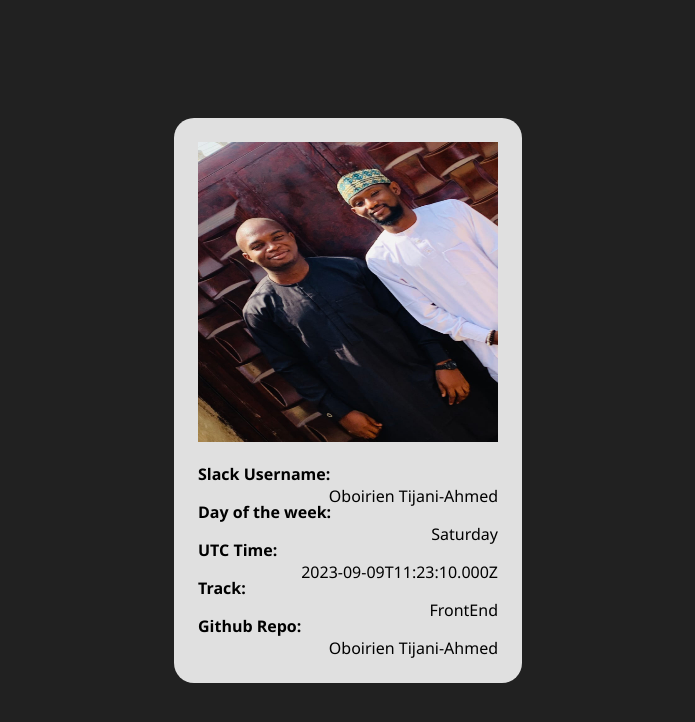
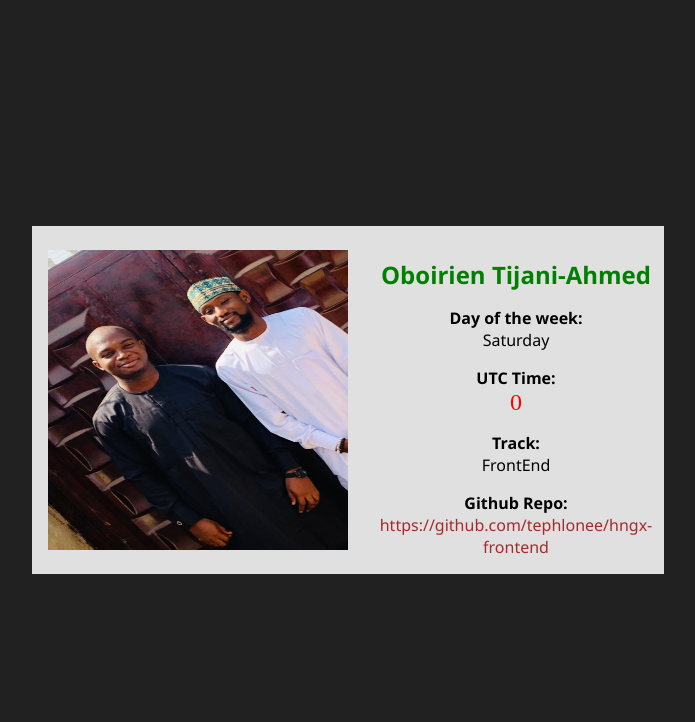
Before and after one commit to tephlonee/hngx-frontend, a plain HTML site: page task1/index.html in a window 1280 px wide. Shown: the whole page, without its empty margins (292-987 px from the left). Drawn offline with Linux system fonts and the light colour scheme.

Commit message:
Second Commit

```diff
--- a/task1/index.html
+++ b/task1/index.html
@@ -10,14 +10,14 @@
     <body>
         <div class="container">
             <div class="img-container">
-                <img data-testid="slackDisplayImage" src = "dp.jpeg"/>
+                <img data-testid="slackDisplayImage" alt="Oboirien Tijani-Ahmed" src = "dp.jpeg"/>
             </div>
             <div class="details">
-                <p > <span class="label"> Slack Username:  </span> <span data-testid="slackUserName" class="label-value"> Oboirien Tijani-Ahmed </span> </p>
+                <p ><span data-testid="slackUserName" class="label-value"> Oboirien Tijani-Ahmed </span> </p>
                 <p > <span class="label"> Day of the week:  </span> <span data-testid="currentDayOfTheWeek" class="label-value"> Oboirien Tijani-Ahmed </span> </p>
                 <p > <span class="label"> UTC Time:  </span> <span data-testid="currentUTCTime" class="label-value"> Oboirien Tijani-Ahmed </span> </p>
                 <p > <span class="label"> Track: </span> <span data-testid="myTrack" class="label-value"> FrontEnd </span> </p>
-                <p > <span class="label"> Github Repo: </span> <span data-testid="currentDayOfTheWeek" class="label-value"> Oboirien Tijani-Ahmed </span> </p>
+                <p > <span class="label"> Github Repo: </span> <a href="https://github.com/tephlonee/hngx-frontend" data-testid="githubURL" class="label-value"> https://github.com/tephlonee/hngx-frontend </a> </p>
             </div>
         </div>
 
--- a/task1/main.css
+++ b/task1/main.css
@@ -19,6 +19,21 @@ body{
 
 }
 
+a{
+    text-decoration: none;
+}
+
+a:hover {
+    text-decoration: underline;
+}
+
+.container{
+    display: flex;
+    gap: 3%;
+    padding: 1rem;
+    background: rgba(255, 255, 255, 0.858);
+}
+
 img{
     display: inline-block;
     width: 300px;
@@ -27,23 +42,19 @@ img{
 }
 
 .img-container{
-    text-align: center;
+    display: flex;
+    align-items: center;
+    justify-content: center;
 }
 
 p{
-    width: 300px;
-    white-space: nowrap;
-    margin-top: 1rem;
-
-}
-
-.container{
     display: flex;
     flex-direction: column;
     gap: 3%;
-    padding: 1.5rem;
-    background: rgba(255, 255, 255, 0.858);
-    border-radius: 20px;
+    text-align: center;
+    width: 300px;
+    margin-top: 1rem;
+
 }
 
 .label{
@@ -53,3 +64,32 @@ p{
 .label-value{
     float: right;
 }
+
+span[data-testid='slackUserName']{
+    font-weight: bold;
+    font-size: 1.5rem;
+    color:green
+}
+
+span[data-testid='currentUTCTime']{
+    color: red;
+    font: 1.5rem bold;
+
+}
+
+a[data-testid='githubURL']{
+    color: brown;
+}
+
+
+
+
+@media screen and (max-width: 660px) {
+    body{
+        overflow: scroll;
+    }
+
+    .container{
+        flex-direction: column;
+    }
+}
--- a/task1/main.js
+++ b/task1/main.js
@@ -3,5 +3,15 @@ let current_day = document.querySelector("span[data-testid='currentDayOfTheWeek'
 let utc_time = document.querySelector("span[data-testid='currentUTCTime']");
 const day_of_the_week = ['Sunday' , 'Monday' , 'Tuesday' , 'Wednesday' , 'Thursday' , 'Friday', 'Saturday'];
 
-utc_time.textContent = dates.toISOString();
 current_day.textContent = day_of_the_week[dates.getDay()];
+utc_time.textContent = dates.getMilliseconds();
+
+
+
+setInterval(function () {
+    dates = new Date();
+    utc_time.textContent = dates.getMilliseconds()
+
+    ;},
+
+1000);
```
